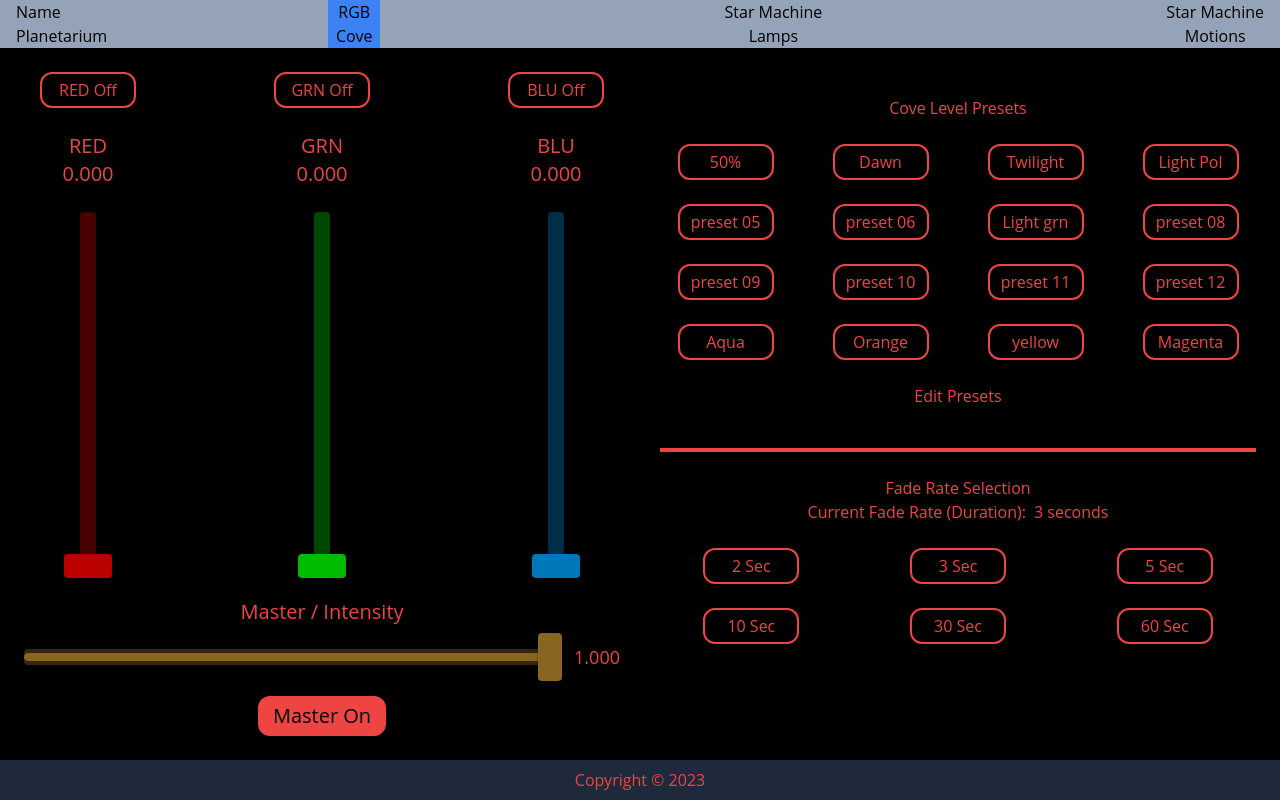
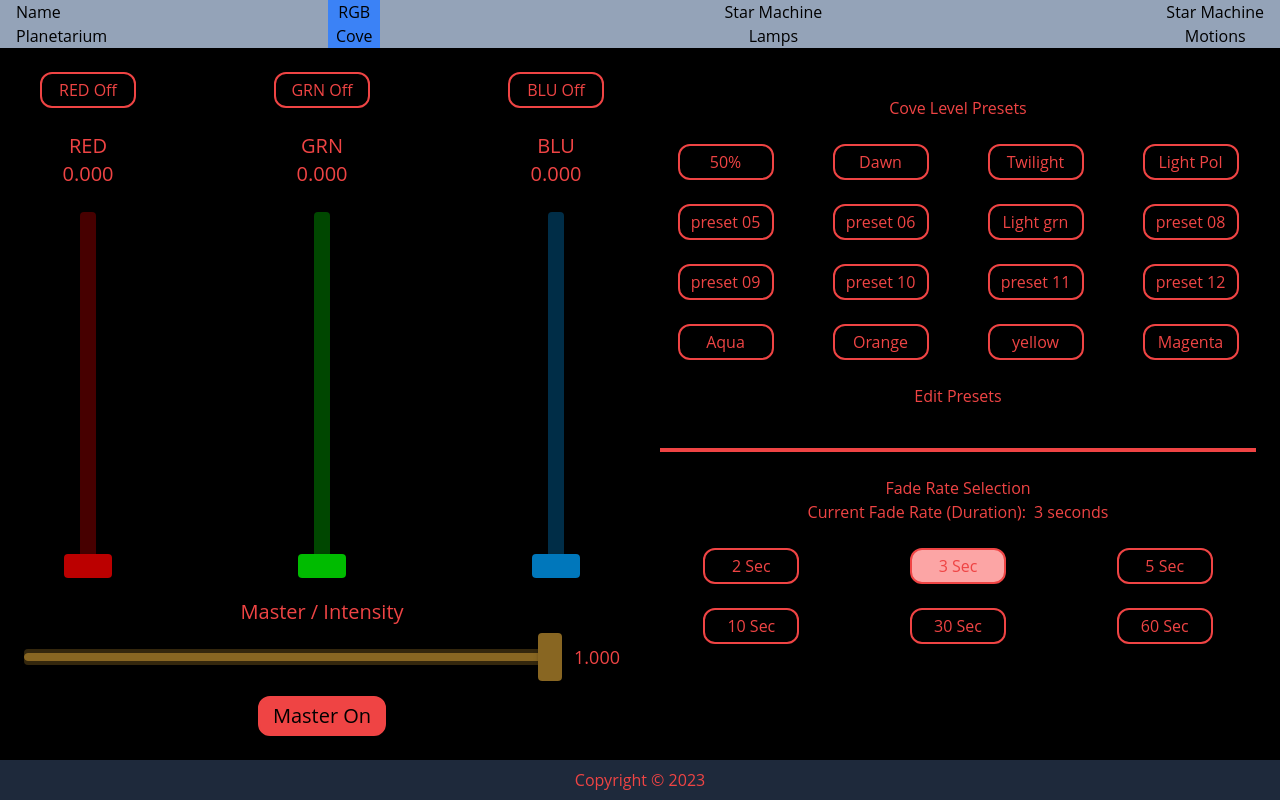
Before and after one commit to CelestialCoyote/react-hercules-chromacove, a React (Create React App) app in the folder frontend/: page /rgbcove in a window 1280 px wide. Built offline with nearby package versions, Linux system fonts and the light colour scheme.

Commit message:
added select style to fade button

```diff
--- a/frontend/src/Components/FadeRateSelect.jsx
+++ b/frontend/src/Components/FadeRateSelect.jsx
@@ -1,10 +1,5 @@
 export default function FadeRateSelect({ duration, setDuration }) {
-
 	const fadeRates = [2, 3, 5, 10, 30, 60];
-
-	const handleRateSelect = (e) => {
-		setDuration(e.target.value);
-	}
 
 	return (
 
@@ -30,27 +25,26 @@ export default function FadeRateSelect({ duration, setDuration }) {
 
 				<div className="grid grid-cols-3 place-items-center gap-6 text-red-500">
 
-					{fadeRates.map((element, index) => (
+					{fadeRates.map(rate => (
 						<button
-							key={element}
+							key={rate}
 							type="radio"
-							id={index}
-							className="
+							id={rate}
+							className={`
 								appearance-none
 								text-red-500
 								text-center
 								border-red-500
 								border-2
 								rounded-xl
-								focus:bg-red-300
 								w-24
 								p-1
-							"
-							name={element}
-							value={element}
+							` + (parseInt(duration) === rate ? " bg-red-300" : "")}
+							name={rate}
+							value={rate}
 							onClick={(e) => setDuration(e.target.value)}
 						>
-							{element} Sec
+							{rate} Sec
 						</button>
 					))}
 				</div>
--- a/frontend/src/Components/VCoveSlider.jsx
+++ b/frontend/src/Components/SliderVertical.jsx
@@ -3,7 +3,9 @@ import Slider from '@mui/material/Slider';
 import { baseAPI } from '../userConfig/baseAPI';
 
 
-const VCoveSlider = ({ color, channelState, rgbChannels, setRGBState, masterValue, duration }) => {
+export default function SliderVertical(
+	{ color, channelState, rgbChannels, setRGBState, masterValue, duration }
+) {
 
 	const [temp, setTemp] = useState(0.000);
 
@@ -154,7 +156,4 @@ const VCoveSlider = ({ color, channelState, rgbChannels, setRGBState, masterValu
 		</div>
 
 	);
-}
-
-
-export default VCoveSlider;
+};
--- a/frontend/src/pages/RGBCove/RGBCove.jsx
+++ b/frontend/src/pages/RGBCove/RGBCove.jsx
@@ -1,6 +1,6 @@
 import { useState } from 'react';
-import VCoveSlider from '../../components/VCoveSlider';
-import CoveMasterSlider from '../../components/CoveMasterSlider';
+import SliderVertical from '../../components/SliderVertical';
+import SliderMaster from '../../components/SliderMaster';
 import CovePresetButtons from '../../components/CovePresetButtons';
 import FadeRateSelect from '../../components/FadeRateSelect';
 import rgbChannels from '../../userConfig/channels.json'
@@ -21,7 +21,7 @@ export default function RGBCove() {
 
 				<div className="flex h-full justify-between">
 					{rgbChannels.map(channel =>
-						<VCoveSlider
+						<SliderVertical
 							key={channel.id}
 							coveColor={channel.name}
 							color={channel.color}
@@ -36,7 +36,7 @@ export default function RGBCove() {
 
 				<div className="flex flex-col mt-4">
 
-					<CoveMasterSlider
+					<SliderMaster
 						color="#886622"
 						rgbChannels={rgbState}
 						setMasterValue={setMasterValue}
```
Also changed, not shown: frontend/src/Components/SliderMaster.jsx (renamed from frontend/src/Components/CoveMasterSlider.jsx, +2 -5 lines).
